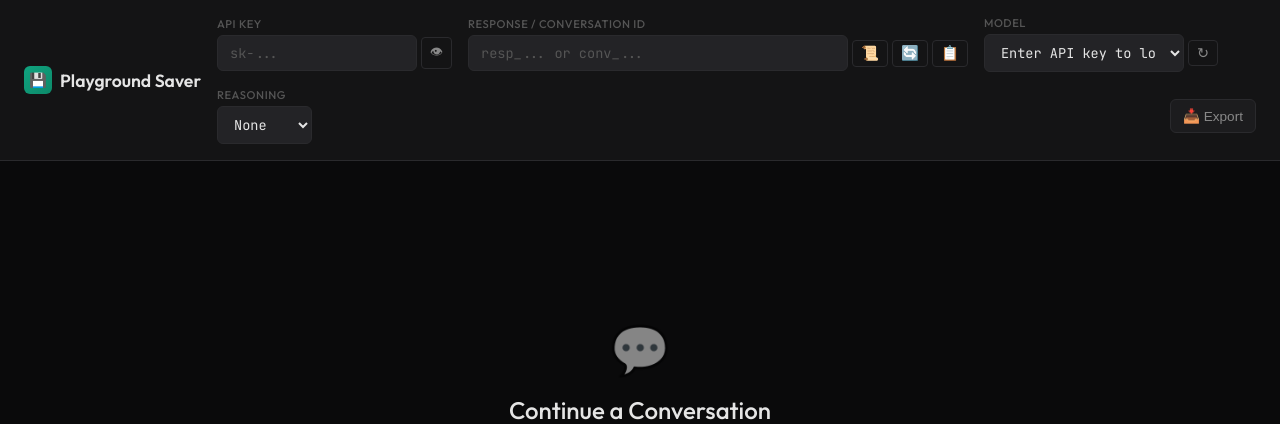
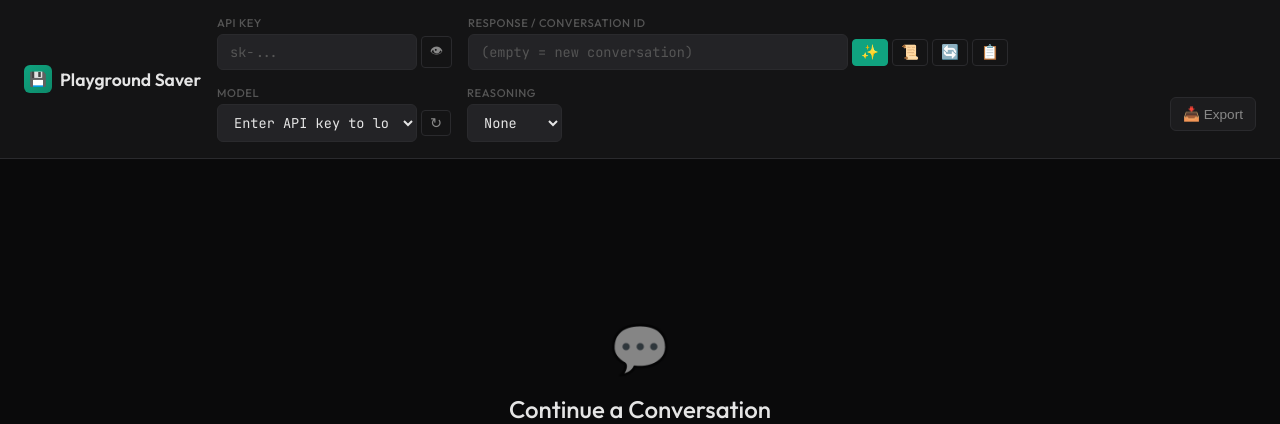
Before and after one commit to davidlambl/OpenAI-Playground-Saver, a Flask app: page / in a window 1280 px wide. Shown: the top 424 px of the page. Run offline with Flask 3, Linux system fonts and the light colour scheme; some libraries are stand-ins or nearby versions.

Commit message:
Add New Conversation feature ✨
- New ✨ button to start fresh conversations
- Empty response ID now allowed (starts new conversation)
- Placeholder text updated to show (empty = new conversation)
- Welcome message when starting new
- Works with any model

```diff
--- a/app.py
+++ b/app.py
@@ -348,9 +348,6 @@ def send_message():
         if not api_key:
             return jsonify({"error": "API key is required"}), 400
 
-        if not response_id:
-            return jsonify({"error": "Response ID is required"}), 400
-
         if not message and not request.files.getlist("images"):
             return jsonify({"error": "Message or images required"}), 400
 
@@ -373,9 +370,12 @@ def send_message():
         # Build API request
         params = {
             "model": model,
-            "previous_response_id": response_id,
             "input": input_payload,
         }
+
+        # Only add previous_response_id if continuing a conversation
+        if response_id:
+            params["previous_response_id"] = response_id
 
         if reasoning_effort:
             params["reasoning"] = {"effort": reasoning_effort}
--- a/templates/index.html
+++ b/templates/index.html
@@ -146,6 +146,18 @@
       border-color: var(--accent);
     }
 
+    .btn-new {
+      background: var(--accent);
+      color: white;
+      border-color: var(--accent);
+    }
+
+    .btn-new:hover {
+      background: var(--accent-hover);
+      border-color: var(--accent-hover);
+      color: white;
+    }
+
     /* Response Browser Modal */
     .modal-overlay {
       position: fixed;
@@ -778,8 +790,9 @@
       <div class="config-group">
         <label>Response / Conversation ID</label>
         <div class="response-id-row">
-          <input type="text" id="responseId" placeholder="resp_... or conv_..." autocomplete="off">
-          <button class="btn-browse" id="loadHistory" title="Load conversation history">📜</button>
+          <input type="text" id="responseId" placeholder="(empty = new conversation)" autocomplete="off">
+          <button class="btn-browse btn-new" id="newConversation" title="Start new conversation">✨</button>
+          <button class="btn-browse" id="loadHistory" title="Load history">📜</button>
           <button class="btn-browse" id="convertToConv" title="Convert to Conversation">🔄</button>
           <button class="btn-browse" id="browseResponses" title="Browse saved">📋</button>
         </div>
@@ -949,16 +962,12 @@
         return;
       }
 
-      if (!responseId) {
-        showToast('Please enter a Response ID', 'error');
-        responseIdInput.focus();
-        return;
-      }
-
       if (!message && pendingImages.length === 0) {
         showToast('Please enter a message or attach images', 'error');
         return;
       }
+
+      // Note: responseId can be empty for new conversations
 
       if (isLoading) return;
       isLoading = true;
@@ -1252,6 +1261,29 @@
 
     // Track if we're using a conversation ID
     let usingConversation = false;
+
+    // New Conversation button
+    document.getElementById('newConversation').addEventListener('click', () => {
+      responseIdInput.value = '';
+      usingConversation = false;
+      chatContainer.innerHTML = '';
+      emptyState.style.display = 'none';
+
+      // Add a welcome message
+      const welcome = document.createElement('div');
+      welcome.className = 'message assistant';
+      welcome.innerHTML = `
+        <div class="message-avatar">🤖</div>
+        <div class="message-content">
+          <div class="message-role">assistant</div>
+          <div class="message-text">New conversation started! Type your message below.</div>
+        </div>
+      `;
+      chatContainer.appendChild(welcome);
+
+      messageInput.focus();
+      showToast('New conversation - just type and send!', 'success');
+    });
 
     // Convert to Conversation button
     const convertToConvBtn = document.getElementById('convertToConv');
```
Also changed, not shown: api/index.py (+4 -4 lines).
